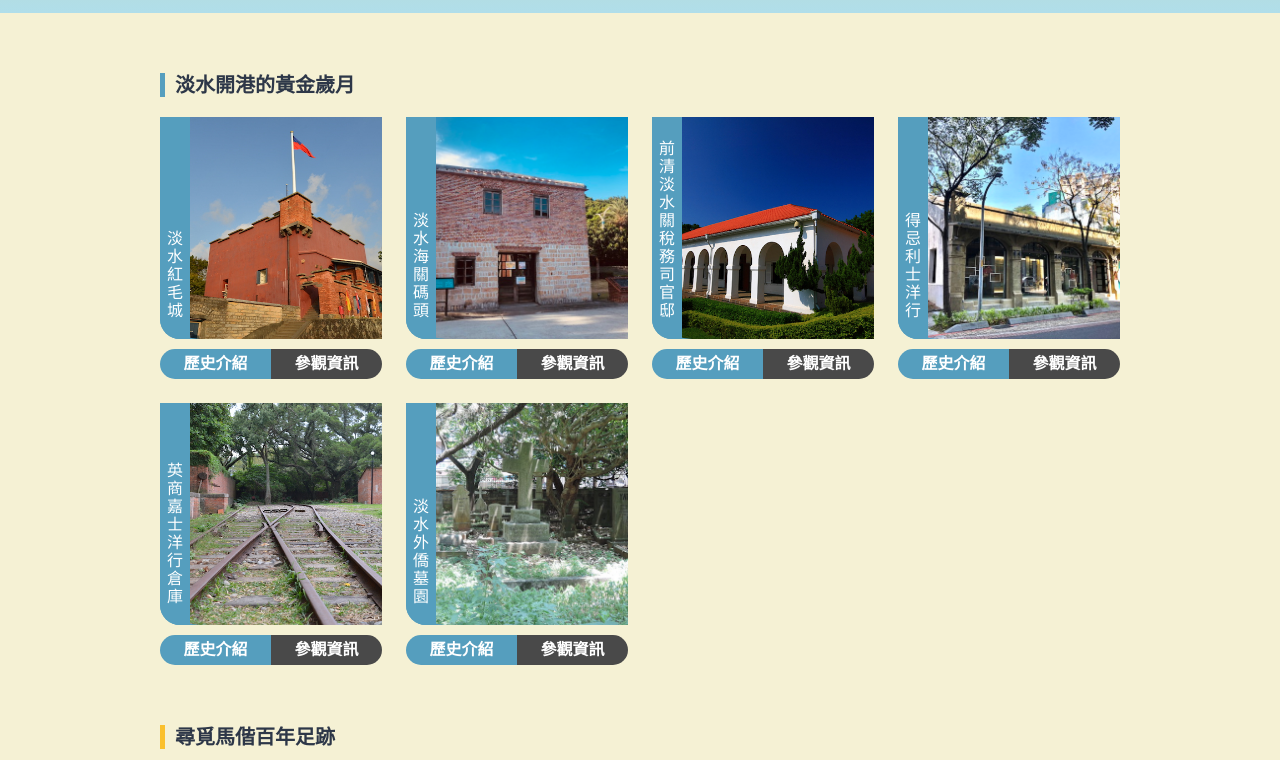
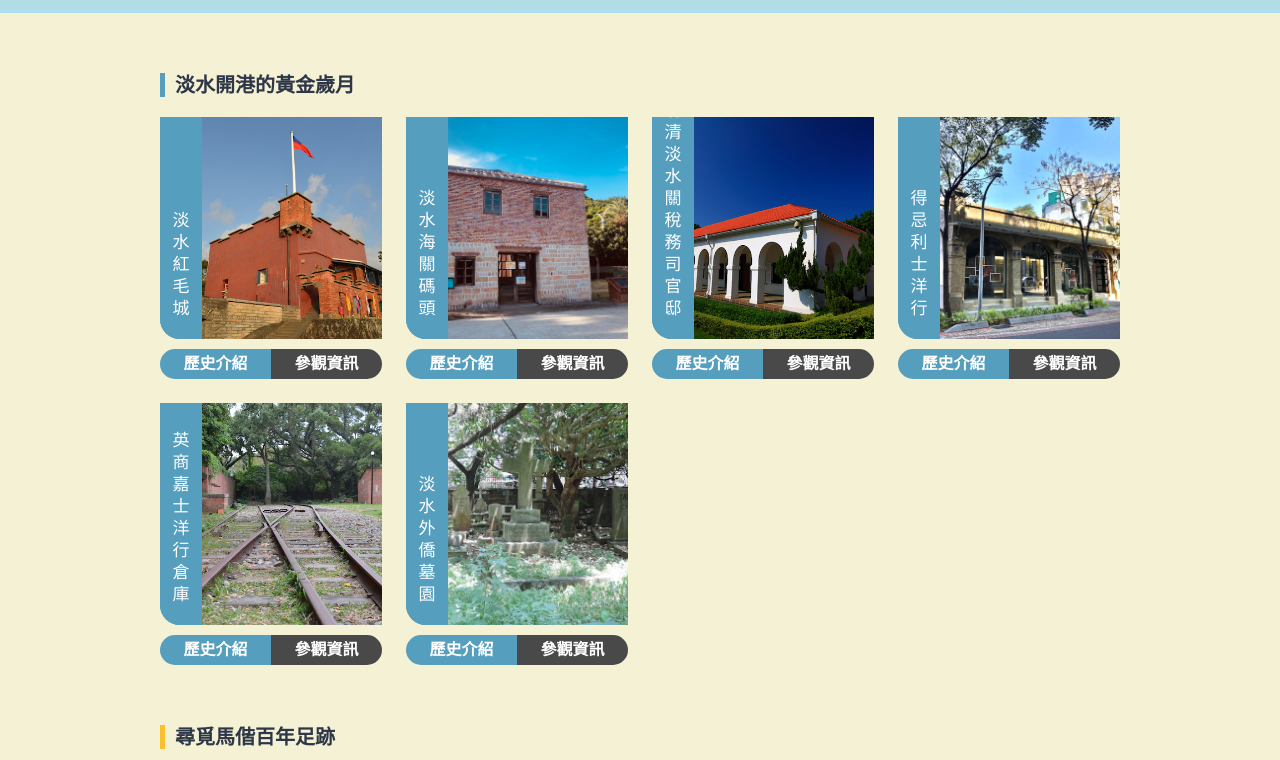
Before and after one commit to indexhui/Wharf-velous-Tamsui-01, a React (Create React App) app: page / in a window 1280 px wide. Shown: the part 3940-4700 px from the top of the page. Built offline with nearby package versions, Linux system fonts and the light colour scheme.

Commit message:
change card style

```diff
--- a/src/components/CardMonument.js
+++ b/src/components/CardMonument.js
@@ -18,7 +18,7 @@ const CardMonument = props => {
           borderRadius="0 0 0 20px"
           justify="center"
           pb="20px"
-          w="30px"
+          w="42px"
           h="100%"
           position="absolute"
           left="0"
@@ -28,7 +28,8 @@ const CardMonument = props => {
         >
           <Text
             // writingMode="vertical-lr"
-            lineHeight="18px"
+            lineHeight="22px"
+            fontSize="17px"
             // style={{ writingMode: 'vertical-lr' }}
             px="15px"
             // mx="15px"
```
